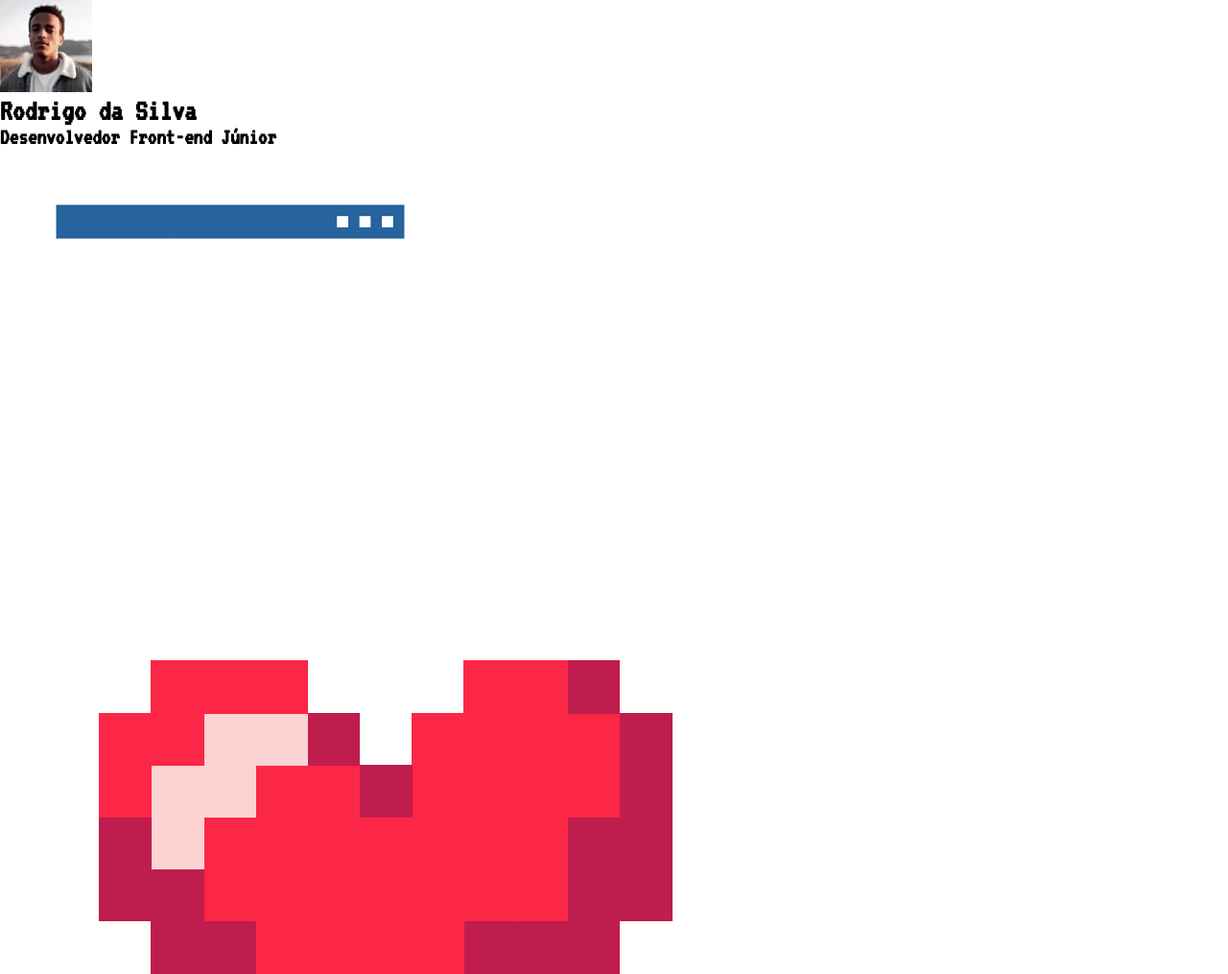
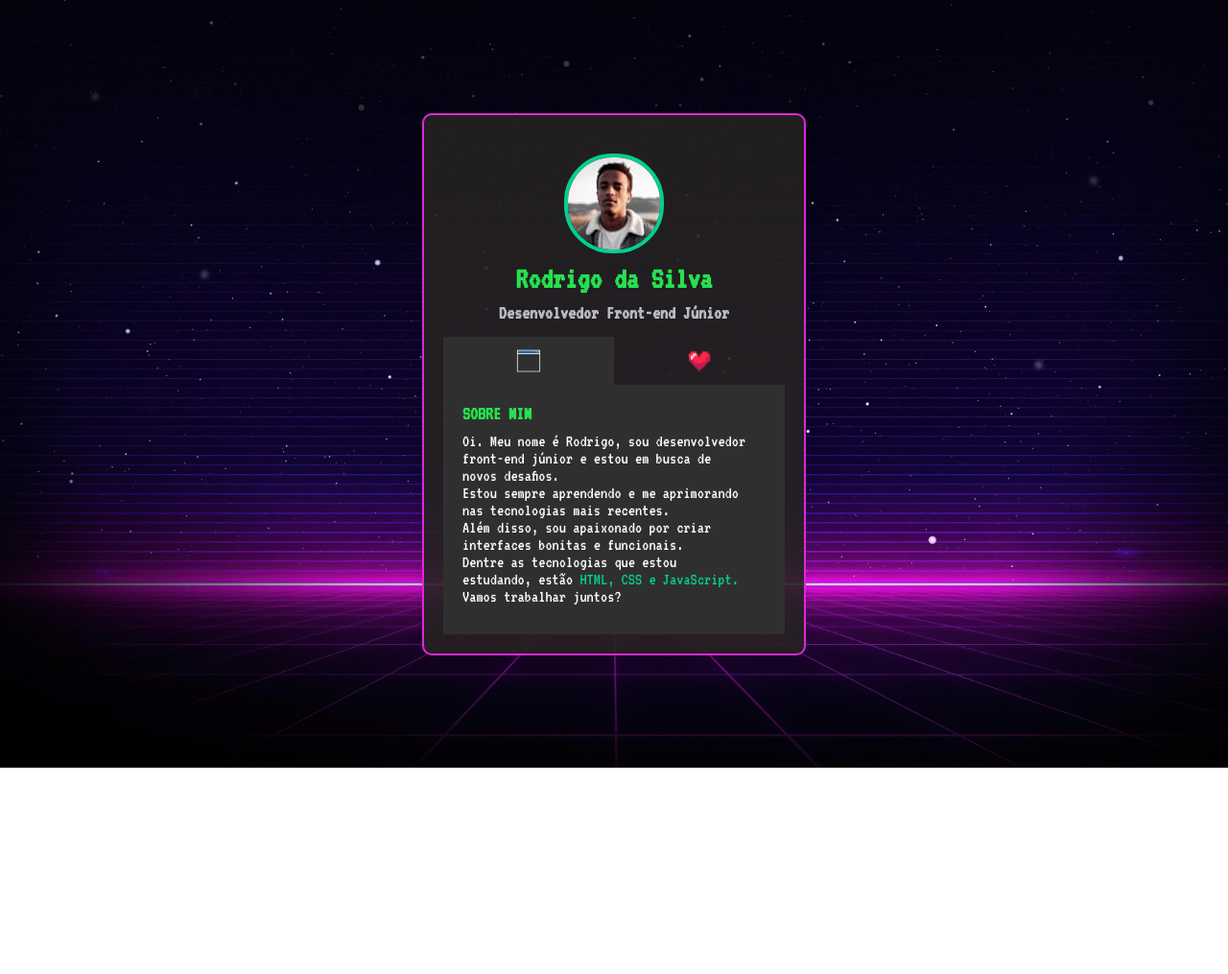
Before and after one commit to Ana-Karoline-Tech/Mini-Portifolio, a plain HTML site: page index.html in a window 1280 px wide. Shown: the top 1015 px of the page at 96% size. After the commit the page ends 800 px from the top, so only its background shows below. Drawn offline with Linux system fonts and the light colour scheme.

Commit message:
Adicionei a estilização CSS

```diff
--- a/index.html
+++ b/index.html
@@ -12,18 +12,19 @@
 </head>
 <body>
     <main class="cartao">
-        <div class="minhas-informacoes"></div>
+        <div class="minhas-informacoes">
             <img src="./src/img/foto-perfil.jpg" alt="Foto do perfil">
             <h1 class="nome">Rodrigo da Silva</h1>
             <h2 class="cargo">Desenvolvedor Front-end Júnior</h2>
+        </div>
         <div class="conteudo">
             <ul class="abas">
-                <li class="aba"><img src="./src/img/sobre.gif" alt="Ícone sobre"></li>
+                <li class="aba selecionado"><img src="./src/img/sobre.gif" alt="Ícone sobre"></li>
                 <li class="aba"><img src="./src/img/coracao.gif" alt="Ícone redes sociais"></li>
             </ul>
 
             <div class="informacoes-abas">
-                <div class="informacao">
+                <div class="informacao selecionado">
                     <h3 class="sub-titulo">SOBRE MIM</h3>
 
                     <div class="descricao">
@@ -34,7 +35,7 @@
                         <p>Vamos trabalhar juntos?</p>
                     </div>
                 </div>
-            </div>
+
 
                 <div class="informacao">
                     <h3 class="sub-titulo">Minhas Redes Sociais</h3>
@@ -52,6 +53,7 @@
                     </ul>
                 </div>
             </div>
+        </div>
     </main>
 </body>
 </html>
--- a/src/css/global.css
+++ b/src/css/global.css
@@ -4,4 +4,28 @@
     padding: 0;
     box-sizing: border-box;
     font-family: 'VT323', monospace;
+    font-size: 18px;
 }
+
+ul {
+    list-style: none;
+}
+
+a {
+    text-decoration: none;
+    color: inherit;
+}
+
+body {
+  background-image: url('../img/fundo-site.jpg');
+  background-size: cover;
+  background-position: center;
+  background-repeat: no-repeat;
+  background-attachment: fixed;
+
+  display: flex;
+  justify-content: center;
+  align-items: center;
+  min-height: 100vh;
+  padding: 30px;
+}
--- a/src/css/style.css
+++ b/src/css/style.css
@@ -0,0 +1,134 @@
+.cartao {
+  width: 400px;
+  margin: 50px auto;
+  background-color: rgba(37, 34, 34, 0.9);
+  border: 2px solid #e126d9;
+  border-radius: 10px;
+  box-shadow: 0 4px 8px rgba(0, 0, 0, 0.1);
+  color: #fff;
+  overflow: hidden;
+  padding: 20px;
+  overflow: hidden;
+}
+
+
+
+.cartao .minhas-informacoes {
+  padding-top: 20px;
+  display: flex;
+  flex-direction: column;
+  align-items: center;
+  gap: 10px;
+}
+
+.cartao .minhas-informacoes img{
+  border-radius: 50px;
+  border: 4px solid #02d08f;
+}
+
+.cartao .minhas-informacoes .nome{
+    font-size: 32px;
+    color: #26e14f;
+}
+
+.cartao .minhas-informacoes .cargo{
+    font-size: 20px;
+    color: #b8bbc5;
+}
+
+.cartao .conteudo {
+  margin-top: 15px;
+}
+
+.cartao .abas{
+    display: flex;
+}
+
+.cartao .abas .aba{
+    width: 50%;
+    display: flex;
+    justify-content: center;
+    padding: 10px 0;
+    cursor: pointer;
+    transition: background-color 0.2s ease-in-out;
+}
+
+.informacoes-abas span {
+  color: #02d08f;
+}
+
+.cartao .abas img {
+  width: 30px;
+}
+
+.cartao .abas .aba.selecionado {
+  background-color: #302f2f;
+}
+
+.cartao .informacoes-abas{
+    background-color: #302f2f;
+}
+
+.cartao .abas .aba:hover{
+    background-color: #302f2f;
+}
+
+.informacoes-abas .informacao{
+    min-height: 260px;
+    padding: 20px;
+    display: none;
+}
+
+.informacoes-abas .informacao.selecionado{
+    display: block;
+}
+
+.informacoes-abas .sub-titulo{
+    font-size: 20px;
+    margin-bottom: 10px;
+    color: #26e14f;
+}
+
+.informacoes-abas .descricao{
+    font-size: 20px;
+    max-height: 180px;
+    overflow-y: auto;
+    padding-right: 15px;
+}
+
+.redes-sociais{
+    display: flex;
+    gap: 25px;
+    margin-top: 20px;
+    flex-direction: column;
+    align-items: center;
+    max-height: 180px;
+    overflow-y: auto;
+}
+
+.redes-sociais li a{
+    background-color: red;
+    width: 250px;
+    display: block;
+    color: #f3f3f3;
+    text-align: center;
+    padding: 10px;
+    font-size: 20px;
+    transition: opacity 0.3s ease-in-out;
+}
+
+.redes-sociais li a:hover{
+    opacity: 0.8;
+}
+
+.redes-sociais .curriculo{
+    background-color: #02d08f;
+}
+
+.redes-sociais .linkedin{
+    background-color: #0a66c2;
+}
+
+.redes-sociais .github{
+    background-color: #545454;
+}
```
Lines whose indentation alone changed are shown as unchanged.
